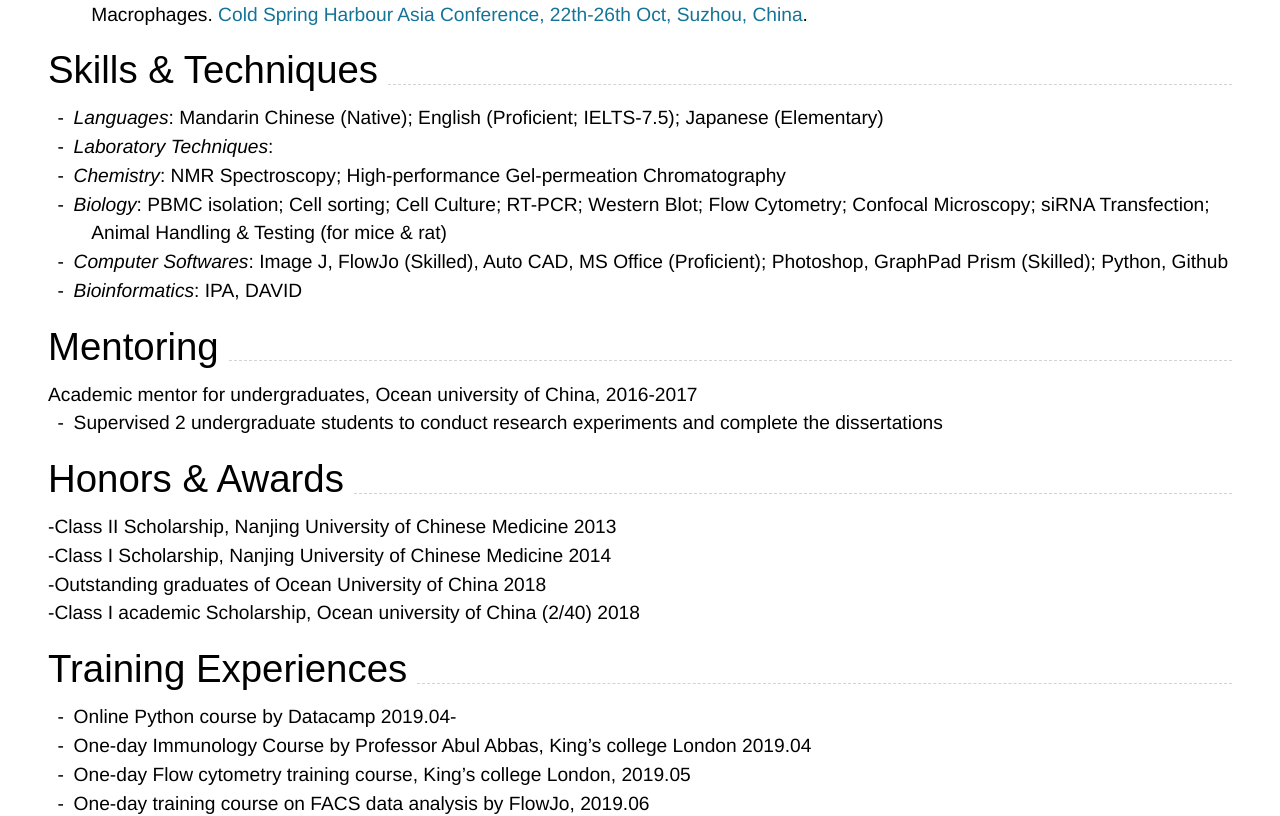
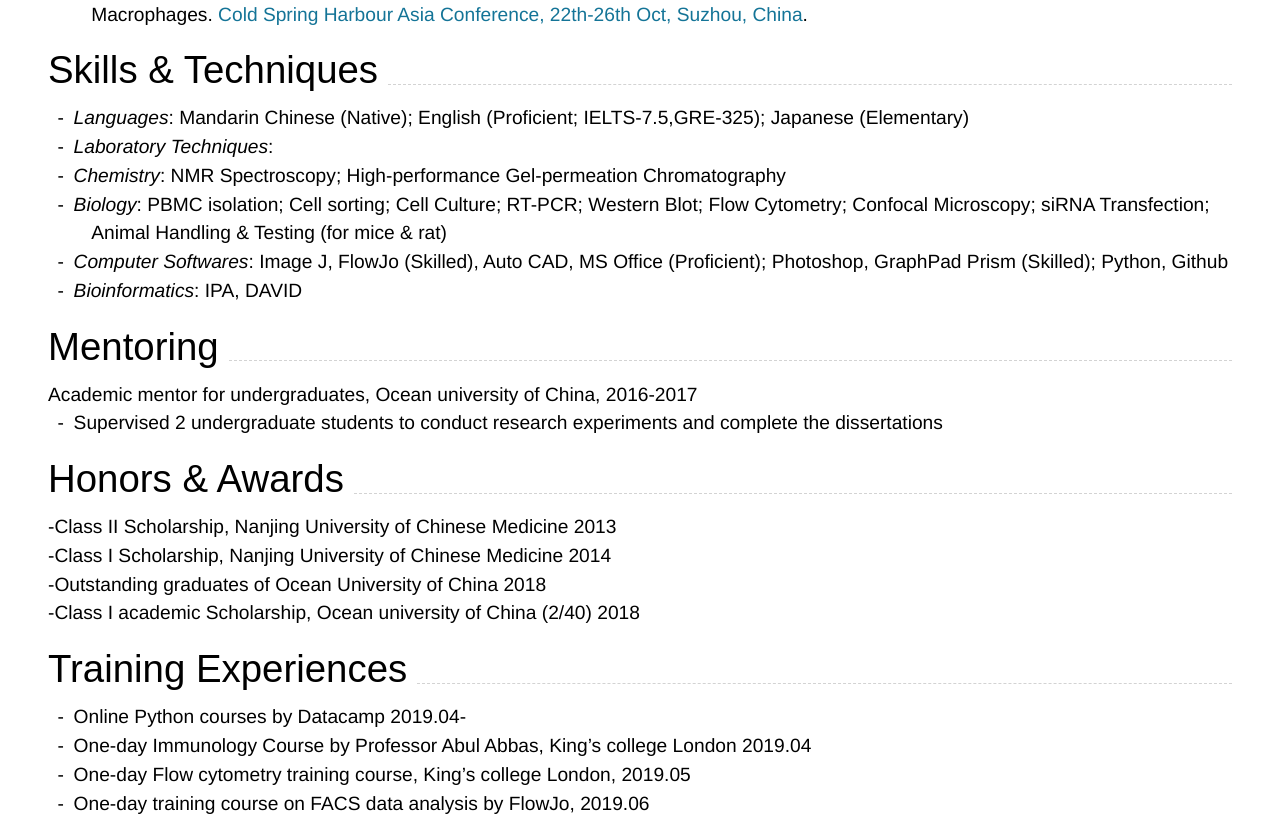
Before and after one commit to yiyiyi1992/Resume, a Jekyll site: the page built from index.md, in a window 1280 px wide and 1400 px high, scrolled down 2237 px. Shown: the part 246-1062 px from the top of the window. Built offline with Jekyll 4.4.1, drawn with Linux system fonts in a browser that asks for light colours; nearby versions of some CDN libraries.

Commit message:
Update index.md

```diff
--- a/index.md
+++ b/index.md
@@ -108,7 +108,7 @@ _Research Assistant_<br>
 
 ## Skills & Techniques
 
--	*Languages*: Mandarin Chinese (Native); English (Proficient; IELTS-7.5); Japanese (Elementary)<br>
+-	*Languages*: Mandarin Chinese (Native); English (Proficient; IELTS-7.5,GRE-325); Japanese (Elementary)<br>
 -	*Laboratory Techniques*:
 -	*Chemistry*: NMR Spectroscopy; High-performance Gel-permeation Chromatography
 -	*Biology*: PBMC isolation; Cell sorting; Cell Culture; RT-PCR; Western Blot; Flow Cytometry; Confocal Microscopy; siRNA Transfection; Animal Handling & Testing (for mice & rat)
@@ -131,7 +131,7 @@ _Research Assistant_<br>
 
 
 ## Training Experiences
--	Online Python course by Datacamp 2019.04-
+-	Online Python courses by Datacamp 2019.04-
 -	One-day Immunology Course by Professor Abul Abbas, King’s college London 2019.04
 -	One-day Flow cytometry training course, King’s college London, 2019.05
 -	One-day training course on FACS data analysis by FlowJo, 2019.06
```
